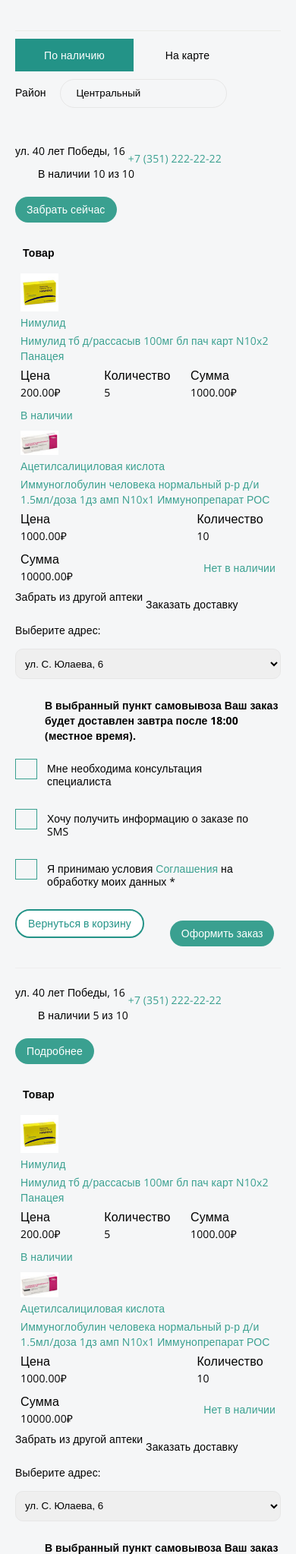
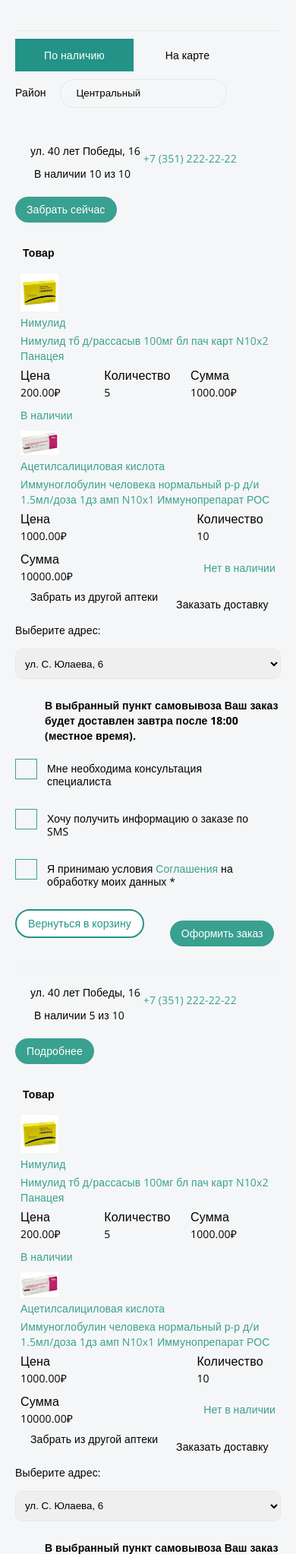
Before and after one commit to XpageTeam/apteka74, a PHP site: page /basket_three.html in a window 390 px wide. Shown: the part 865-2911 px from the top of the page at 76% size. Run offline with PHP 8.4, Linux system fonts and the light colour scheme.

Commit message:
поправил паддинг у статуса в корзине

```diff
--- a/app/css/new-style.css
+++ b/app/css/new-style.css
@@ -2287,6 +2287,12 @@ div[id^="tab-"]:not(#tab-sale) .m_popular_products_carousel_one {
 }
 
 @media screen and (max-width: 660px) {
+  .bl_one_product_avail_cont .radio__label {
+    padding-left: 20px !important;
+  }
+  .bl_apt_item_status {
+    padding-left: 25px !important;
+  }
   .new-order-make .order_page .cart-table td:nth-last-child(2) {
     width: 100%;
     display: flex;
--- a/app/sass/_media.sass
+++ b/app/sass/_media.sass
@@ -484,6 +484,13 @@ $output-bourbon-deprecation-warnings: false;
 
 @media screen and (max-width: 660px)
 
+	.bl_one_product_avail_cont
+		.radio__label
+			padding-left: 20px !important
+
+	.bl_apt_item_status
+		padding-left: 25px !important
+
 	.new-order-make
 		.order_page
 			.cart-table
```
Also changed, not shown: 1 other file.
